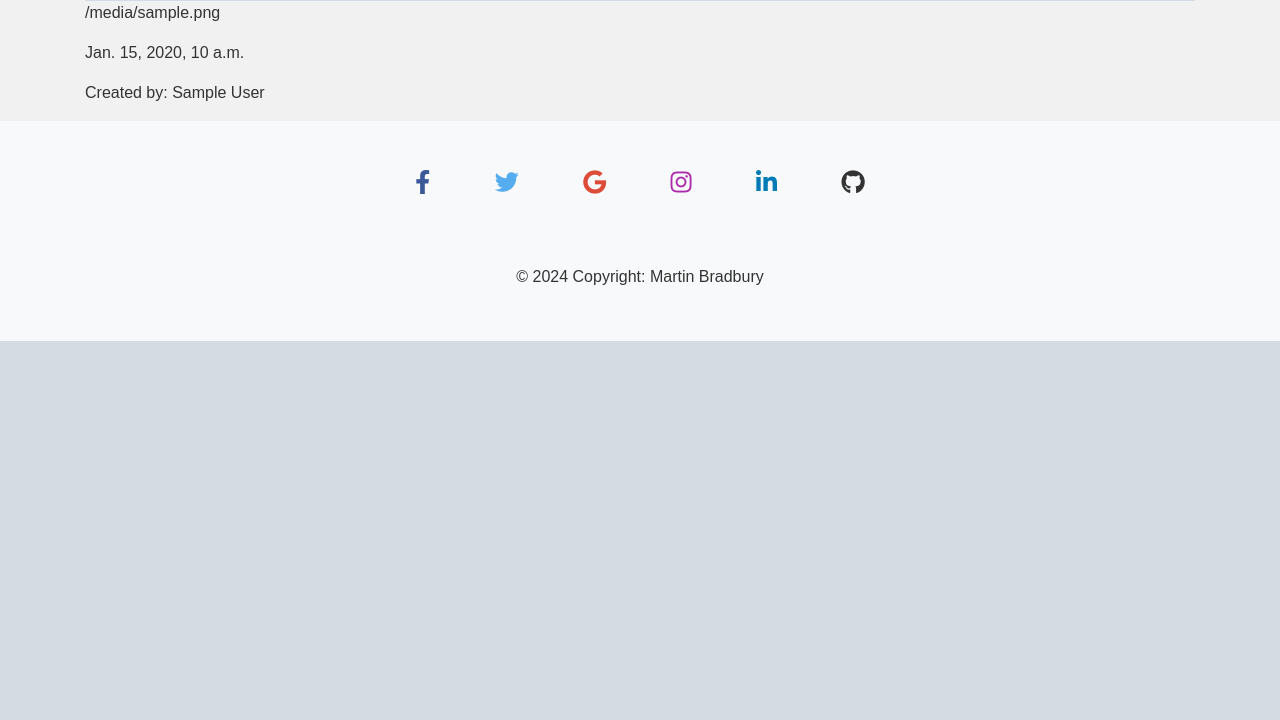
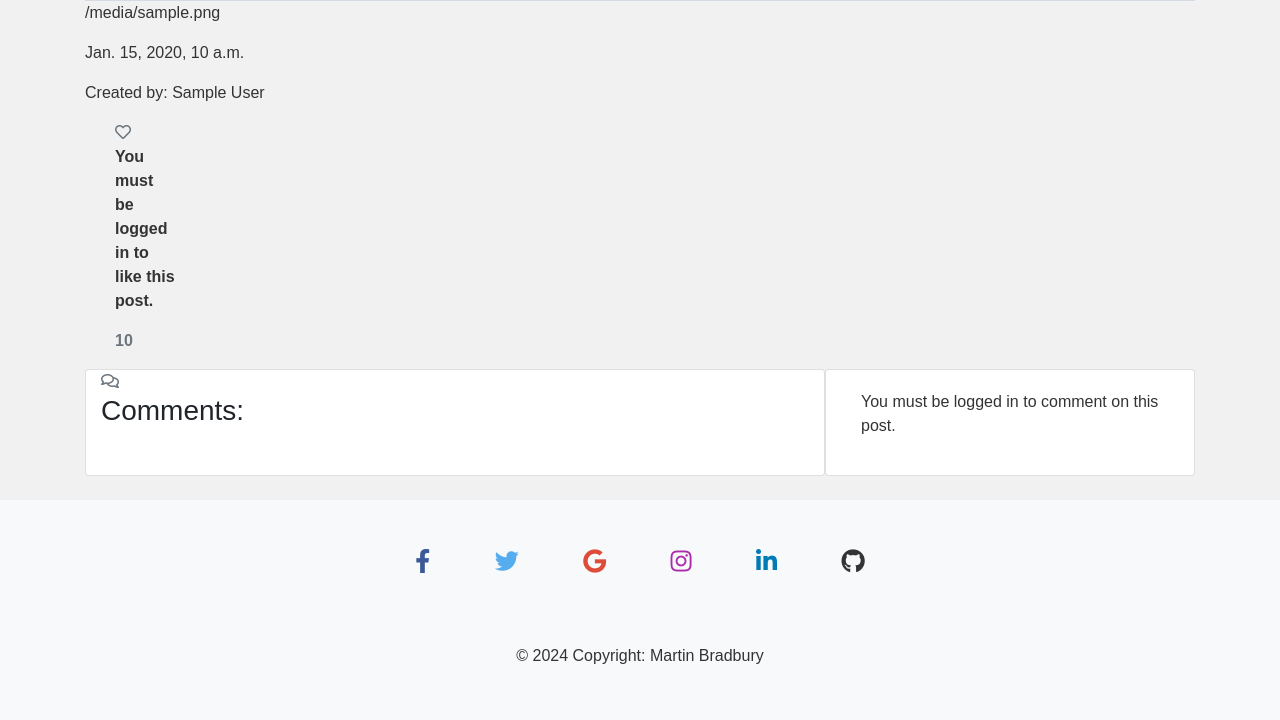
Before and after one commit to MartinBradbury/walking-the-wainwrights, a Django app: template gallery/templates/gallery/gallery_detail.html in a window 1280 px wide. Shown: the part 944-1664 px from the top of the page. Before the commit the page ends 1285 px from the top, so only its background shows below. Run offline with Django 4.2, Linux system fonts and the light colour scheme; the template is opened without the code that fills it: most values are stand-ins (such as "Sample title", 1, 10 or a date in 2020); grey boxes marked "Sample" are stand-in pictures; some libraries are stand-ins or nearby versions.

Commit message:
added comment and like function to gallery detail

```diff
--- a/gallery/templates/gallery/gallery.html
+++ b/gallery/templates/gallery/gallery.html
@@ -15,7 +15,7 @@
                 <a href="{% url 'gallery:gallery_detail' slug=gallery.slug %}">
                     <h5 class="card-title text-center">{{ gallery.title }}</h5>
                 </a>
-                <p class="card-text">{{ gallery.author }} ... </p>
+                <p class="card-text">{{ gallery.img_detail }}</p>
                 <p class="card-text"><small class="text-muted">{{ gallery.uploaded_at }}</small></p>
                 <p class="card-text"><small class="text-muted">Created by: {{ gallery.author }}</small></p>
             </div>
--- a/gallery/templates/gallery/gallery_detail.html
+++ b/gallery/templates/gallery/gallery_detail.html
@@ -12,5 +12,78 @@
     <p>Created by: {{ gallery.author }}</p>
 </div>
 
+<div class="container">
+    <div class="col-1">
+        <strong>
+            {% if user.is_authenticated %}
+            <form class="d-inline" action="{% url 'gallery:post-like' gallery.slug %}" method="POST">
+                {% csrf_token %}
+                {% if liked %}
+                <button type="submit" name="blogpost_id" value="{{post.slug}}" class="btn-like"><i class="fas fa-heart"></i></button>
+                {% else %}
+                <button type="submit" name="blogpost_id" value="{{post.slug}}" class="btn-like"><i class="far fa-heart"></i></button>
+                {% endif %}
+            </form>
+            {% else %}
+            <span class="text-secondary"><i class="far fa-heart"></i></span>
+            <p>You must be logged in to like this post.</p>
+            {% endif %}
+
+            <span class="text-secondary">{{ gallery.number_of_likes }} </span>
+        </strong>
+    </div>
+    <div class="row">
+        <div class="col-md-8 card mb-4 mt-3 ">
+            {% with comment_count as total_comments %}
+            <strong class="text-secondary"><i class="far fa-comments"></i>
+            {{ total_comments }}</strong>
+            {% endwith %}
+            <h3>Comments:</h3>
+            <div class="card-body">
+                {% for comment in comments %}
+                <div class="p-2 comments{% if not comment.approved and comment.author == user %} faded{% elif not comment.approved %} d-none{% endif %}">
+                    <p class="font-weight-bold">
+                        {{ comment.author }}
+                        <span class="font-weight-normal">
+                            {{ comment.created_on }}
+                        </span> wrote:
+                    </p>
+                    <div id="comment{{ comment.id }}">
+                        {{ comment.body | linebreaks }}
+                    </div>
+                    {% if not comment.approved and comment.author == user %}
+                    <p class="approval">This comment is awaiting approval</p>
+                    {% endif %}
+                    {% if user.is_authenticated and comment.author == user %}
+                    <button class="btn btn-sm btn-delete" data-comment_id="{{ comment.id }}">Delete</button>
+                    <button class="btn btn-sm btn-edit" data-comment_id="{{ comment.id }}">Edit</button>
+                    {% endif %}
+                </div>
+                {% endfor %}
+            </div>
+        </div>
+        <div class="col-md-4 card mb-4 mt-3">
+            <div class="card-body">
+                {% if commented %}
+                <div class="alert alert-success" role="alert">
+                    Your comment is awaiting approval
+                </div>
+                {% else %}
+                {% if user.is_authenticated %}
+                <h3>Leave a comment:</h3>
+                <p>Posting as: {{ user.username }}</p>
+                <form id="commentForm" method="post" style="margin-top: 1.3em;">
+                    {{ comment_form | crispy }}
+                    {% csrf_token %}
+                    <button id="submitButton" type="submit" class="btn btn-signup btn-lg">Submit</button>
+                </form>
+                {% else %}
+                <p>You must be logged in to comment on this post.</p>
+                {% endif %}
+                {% endif %}
+            </div>
+        </div>
+    </div>
+</div>
 
 {% endblock %}
--- a/gallery/urls.py
+++ b/gallery/urls.py
@@ -7,5 +7,6 @@ app_name = 'gallery'
 urlpatterns = [
     path('', GalleryView.as_view(), name='gallery'),
     path('<slug:slug>/', GalleryDetail.as_view(), name='gallery_detail'),
+    path('<slug:slug>', views.PostLike.as_view(), name='post-like'),
 
 ]
--- a/walking_wainwrights/settings.py
+++ b/walking_wainwrights/settings.py
@@ -29,7 +29,7 @@ BASE_DIR = Path(__file__).resolve().parent.parent
 SECRET_KEY = os.environ.get("SECRET_KEY")
 
 # SECURITY WARNING: don't run with debug turned on in production!
-DEBUG = False
+DEBUG = True
 
 ALLOWED_HOSTS = ['8000-martinbradb-walkingthew-k90yxxjn113.ws-eu110.gitpod.io', '.herokuapp.com']
 
```
Also changed, not shown: gallery/models.py (+26 -2 lines), gallery/views.py (+42 -42 lines), gallery/migrations/0004_alter_gallery_img_detail.py (added), gallery/migrations/0005_alter_gallery_options_gallery_likes_comment.py (added).
